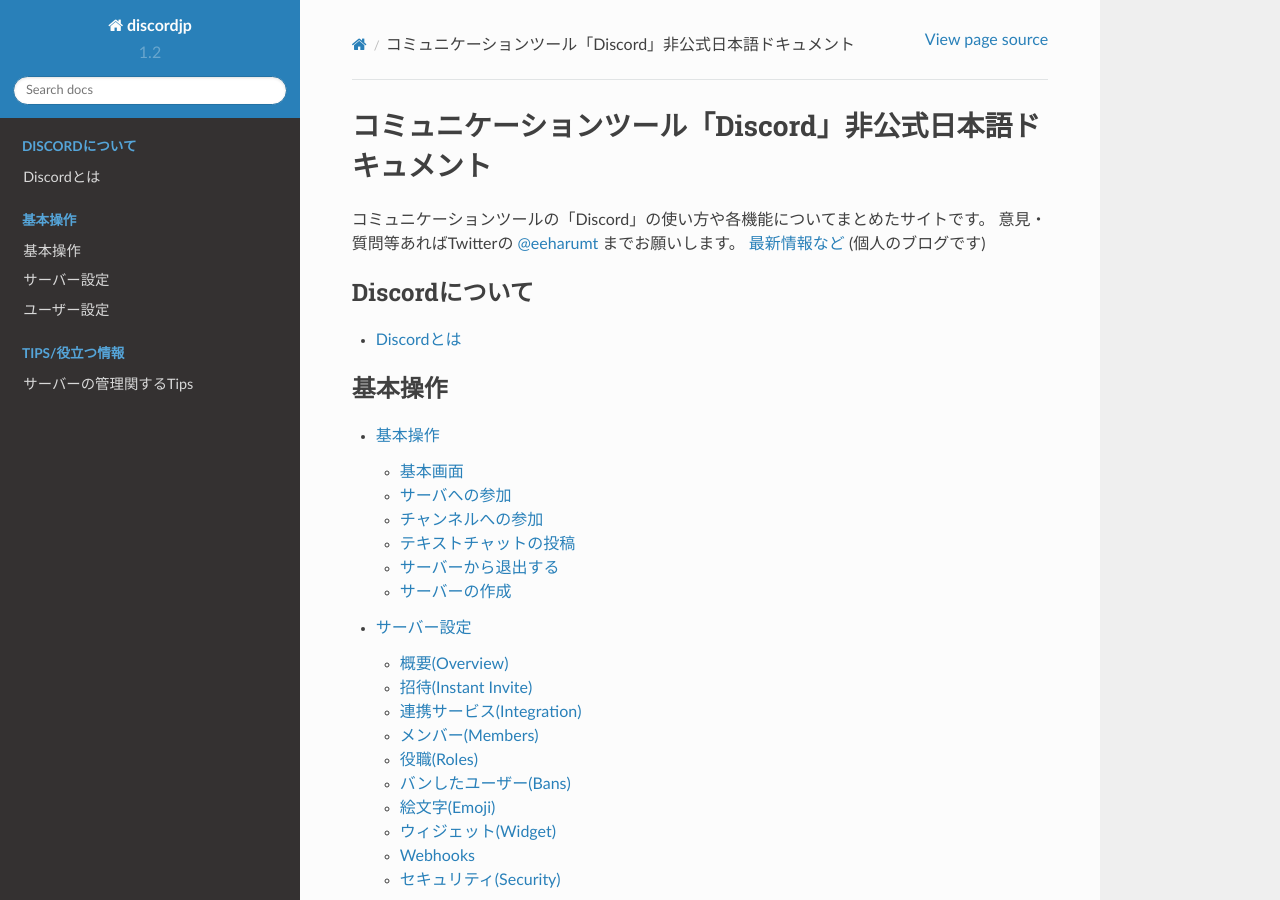
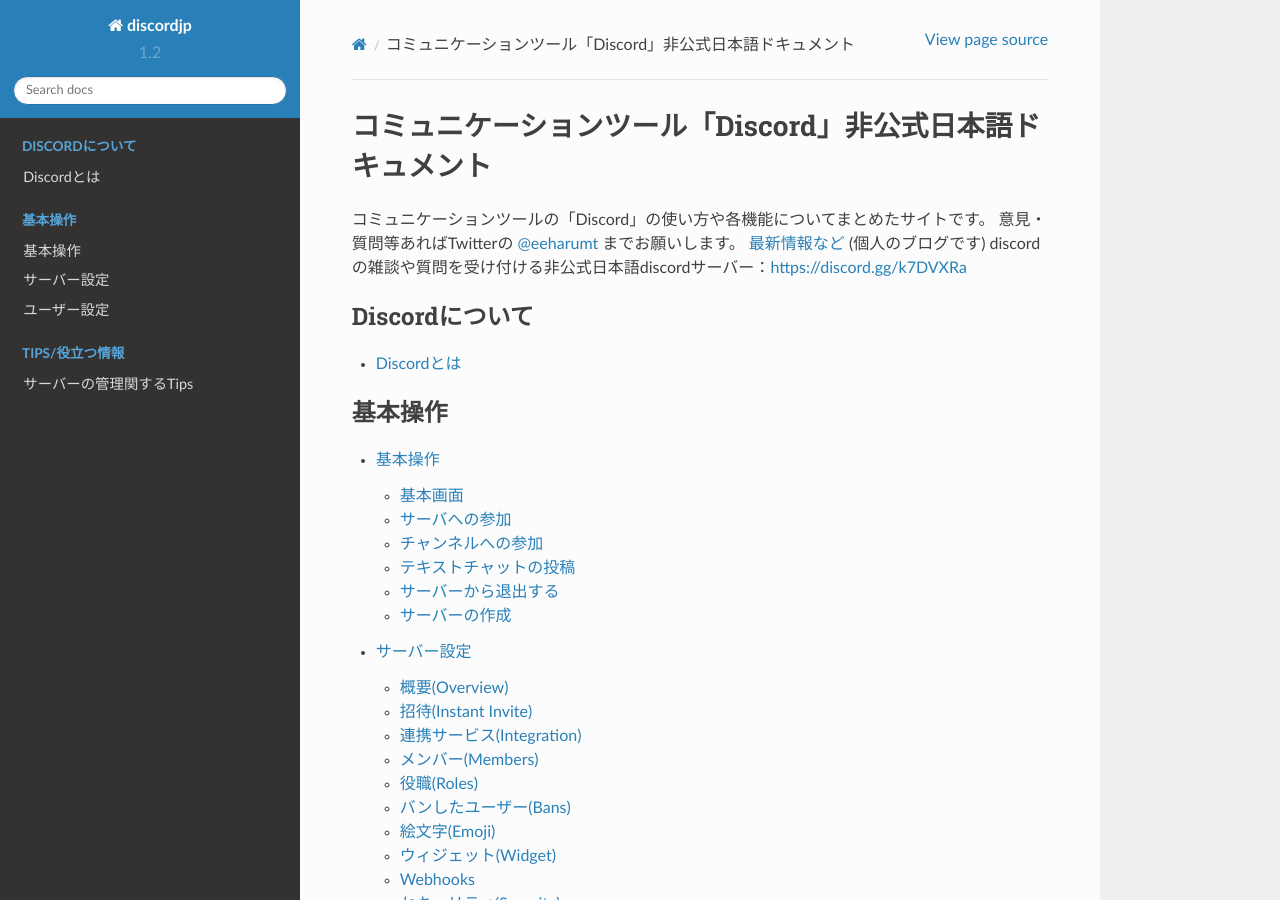
Before and after one commit to eeharumt/how2usediscordjp, a Sphinx documentation site: the page built from source/index.rst, in a window 1280 px wide and 900 px high. Built offline with Sphinx 7.4.7 and the Read the Docs theme 2.0.0, drawn with Linux system fonts in a browser that asks for light colours; pages that are not in the unit, such as notebooks, are missing from menus.

Commit message:
Add link non-offiical japanese discordserver
discordの雑談や質問を受け付ける非公式日本語discordサーバーの追加要望への対応

```diff
--- a/source/index.rst
+++ b/source/index.rst
@@ -8,7 +8,7 @@
 コミュニケーションツールの「Discord」の使い方や各機能についてまとめたサイトです。
 意見・質問等あればTwitterの `@eeharumt <https://twitter.com/eeharumt>`_ までお願いします。
 `最新情報など <http://www.eeharu.net/search/label/update%20info>`_ (個人のブログです)
-
+discordの雑談や質問を受け付ける非公式日本語discordサーバー：`https://discord.gg/k7DVXRa <https://discord.gg/k7DVXRa>`_
 
 .. toctree::
   :maxdepth: 1
```
